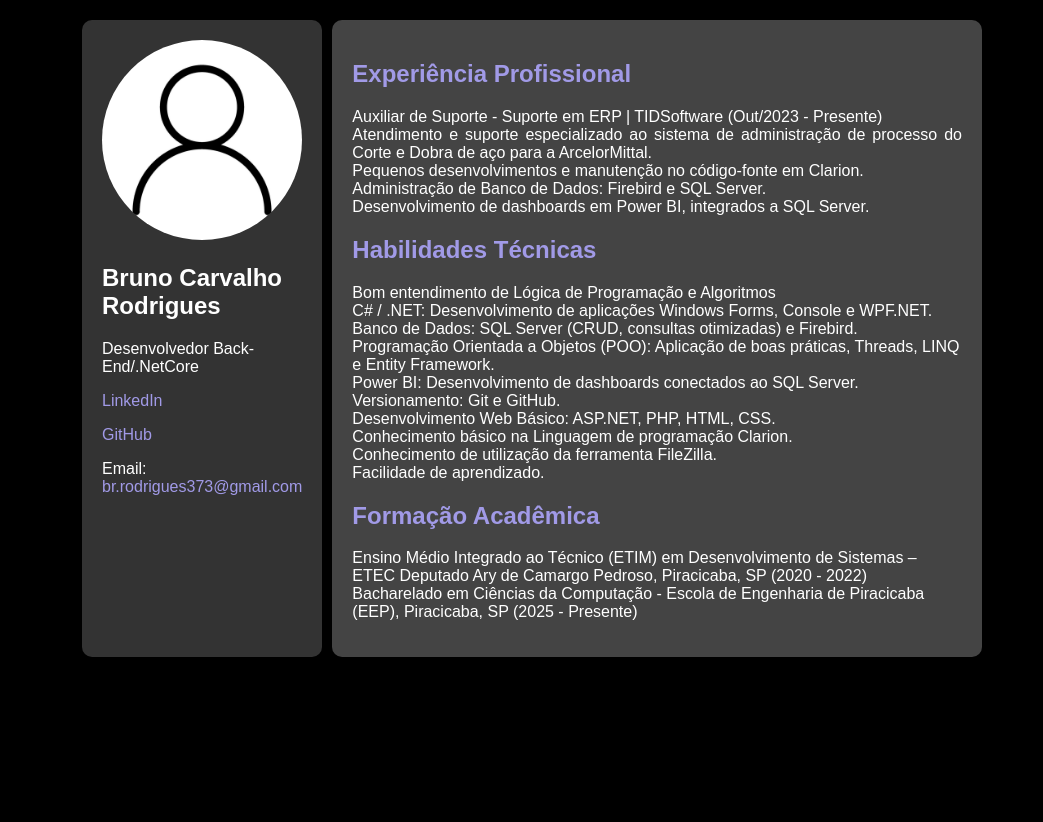
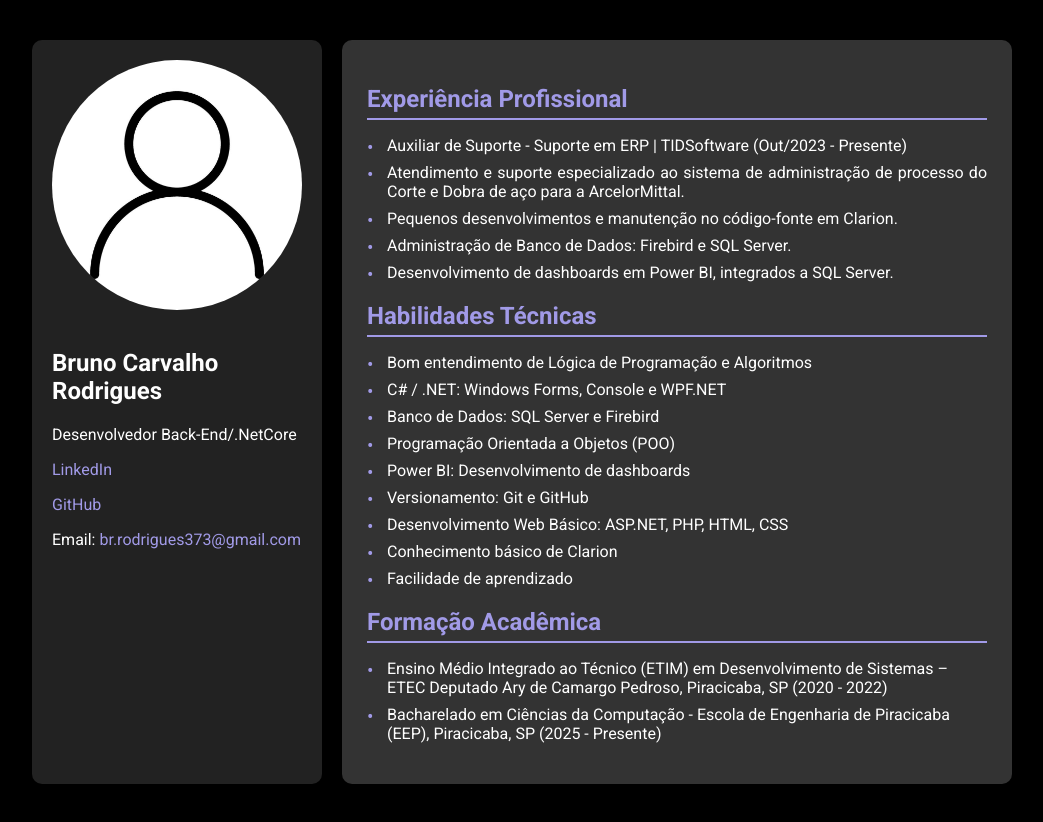
Before and after one commit to bruDRKz/AtividadeWeb, a plain HTML site: page index.html in a window 1280 px wide. Shown: the whole page, without its empty margins (108-1151 px from the left). Before the commit the page ends 800 px from the top, so only its background shows below. Drawn offline with Linux system fonts and the light colour scheme.

Commit message:
Estilização

```diff
--- a/css/styles.css
+++ b/css/styles.css
@@ -1,34 +1,38 @@
 body {
     background-color: black;
     color: white;
-    font-family: Arial, sans-serif;
+    /* font-family: Arial, sans-serif; */
+    font-family: "Roboto", sans-serif;
 }
 
-img{
-    width:100%;
-    border-radius: 250px;
-    margin-right: 20px;
-}
 .container {
     display: flex;
-    width: 100%;
-    max-width: 900px;
-    margin: 20px auto;
+    width: 90%;
+    max-width: 1000px;
+    margin: 40px auto;
+    gap: 20px;
 }
 
 .sidebar {
-    background-color: #333;
-    width: 30%;
+    width: 280px;
+    background-color: #222;
     padding: 20px;
     border-radius: 10px;
+    text-align: left;
 }
 
+.sidebar img {
+    width: 250px;
+    height: 250px;
+    object-fit: cover;
+    border-radius: 50%;
+    margin-bottom: 15px;
+}
 
 .content {
     flex-grow: 1;
-    background-color: #444;
-    padding: 20px;
-    margin-left: 10px;
+    background-color: #333;
+    padding: 25px;
     border-radius: 10px;
 }
 
@@ -36,16 +40,51 @@ img{
 a {
     color: #a19ae7;
     text-decoration: none;
+    transition: 0.9s ease-in-out;
 }
 
-a:hover {
+ a:hover {  /*coloquei pra fazer uma graça quando passar o mouse em cima */
     text-decoration: underline;
+    color: #d4caec;
 }
 
 .content .resume{
     text-align: justify;
 }
 
-.content h2{
-    color: #a19ae7
+.content h2 {
+    color: #a19ae7;
+    font-size: 1.5rem;
+    border-bottom: 2px solid #a19ae7;
+    padding-bottom: 5px;
+    margin-bottom: 15px;
 }
+
+ul {
+    list-style: none;
+    padding-left: 0;
+}
+
+ul li {
+    padding-left: 20px;
+    position: relative;
+    margin-bottom: 8px;
+}
+
+ul li::before {
+    content: "•";
+    color: #a19ae7;
+    font-size: 1.2rem;
+    position: absolute;
+    left: 0;
+    top: 0;
+}
+
+.sidebar, .content {
+    box-shadow: 0px 4px 10px rgba(0, 0, 0, 0.4);
+    transition: transform 0.9s ease-in-out;
+}
+
+.sidebar:hover, .content:hover {
+    transform: translateY(-5px);
+}
--- a/index.html
+++ b/index.html
@@ -4,12 +4,16 @@
     <meta charset="UTF-8">
     <meta name="viewport" content="width=device-width, initial-scale=1.0">
     <link rel="stylesheet" href="./css/styles.css">
+    <link rel="preconnect" href="https://fonts.googleapis.com">
+    <link rel="preconnect" href="https://fonts.googleapis.com">
+<link rel="preconnect" href="https://fonts.gstatic.com" crossorigin>
+<link href="https://fonts.googleapis.com/css2?family=Roboto+Slab:wght@100..900&family=Roboto:ital,wght@0,100..900;1,100..900&display=swap" rel="stylesheet">
     <title>Currículo - Bruno Carvalho Rodrigues</title>
 </head>
 <body>
     <div class="container">
         <aside class="sidebar">
-            <img src="./assets/iconzitos.jpg" alt="">
+            <img src="./assets/iconzitos.jpg" alt="Foto de Perfil">
             <h2>Bruno Carvalho Rodrigues</h2>
             <p>Desenvolvedor Back-End/.NetCore</p>
             <div class="socialmedia">
@@ -23,50 +27,39 @@
             <section class="content">
                 <div class="block1">
                     <h2>Experiência Profissional</h2>
-                    <p class="resume">Auxiliar de Suporte - Suporte em ERP | TIDSoftware (Out/2023 - Presente)<br>
+                    <ul class="resume">
+                       <li>Auxiliar de Suporte - Suporte em ERP | TIDSoftware (Out/2023 - Presente)</li>
 
-                        Atendimento  e suporte especializado ao sistema de administração de processo do Corte e Dobra de aço para a ArcelorMittal. <br>
-
-                        Pequenos desenvolvimentos e manutenção no código-fonte em Clarion. <br>
-
-                        Administração de Banco de Dados: Firebird e SQL Server. <br>
-
-                        Desenvolvimento de dashboards em Power BI, integrados a SQL Server.
-                     </p>
+                        <li>Atendimento  e suporte especializado ao sistema de administração de processo do Corte e Dobra de aço para a ArcelorMittal. </li>
+                        <li>Pequenos desenvolvimentos e manutenção no código-fonte em Clarion.</li>
+                       <li>Administração de Banco de Dados: Firebird e SQL Server.</li>
+                       <li> Desenvolvimento de dashboards em Power BI, integrados a SQL Server.</li>
+                    </ul>
                 </div>
 
                 <div class="skills">
                     <h2>Habilidades Técnicas</h2>
-                    <p class="skillsresume">
-                        Bom entendimento de Lógica de Programação e Algoritmos <br>
+                    <ul class="skillsresume">
+                        <li>Bom entendimento de Lógica de Programação e Algoritmos</li>
+                        <li>C# / .NET: Windows Forms, Console e WPF.NET</li>
+                        <li>Banco de Dados: SQL Server e Firebird</li>
+                        <li>Programação Orientada a Objetos (POO)</li>
+                        <li>Power BI: Desenvolvimento de dashboards</li>
+                        <li>Versionamento: Git e GitHub</li>
+                        <li>Desenvolvimento Web Básico: ASP.NET, PHP, HTML, CSS</li>
+                        <li>Conhecimento básico de Clarion</li>
+                        <li>Facilidade de aprendizado</li>
+                    </ul>
+                </div>
 
-                        C# / .NET: Desenvolvimento de aplicações Windows Forms, Console e WPF.NET. <br>
-
-                        Banco de Dados: SQL Server (CRUD, consultas otimizadas) e Firebird. <br>
-
-                        Programação Orientada a Objetos (POO): Aplicação de boas práticas, Threads, LINQ e Entity Framework. <br>
-
-                        Power BI: Desenvolvimento de dashboards conectados ao SQL Server. <br>
-
-                        Versionamento: Git e GitHub.    <br>
-
-                        Desenvolvimento Web Básico: ASP.NET, PHP, HTML, CSS. <br>
-
-                        Conhecimento básico na Linguagem de programação Clarion.  <br>
-
-                        Conhecimento de utilização da ferramenta FileZilla. <br>
-
-                        Facilidade de aprendizado.  <br>
-                    </p>
-                </div>
 
                 <div class="education">
                     <h2>Formação Acadêmica</h2>
-                    <p>
-                        Ensino Médio Integrado ao Técnico (ETIM) em Desenvolvimento de Sistemas – ETEC Deputado Ary de Camargo Pedroso, Piracicaba, SP (2020 - 2022) <br>
+                    <ul class="eduResume">
+                    <li>Ensino Médio Integrado ao Técnico (ETIM) em Desenvolvimento de Sistemas – ETEC Deputado Ary de Camargo Pedroso, Piracicaba, SP (2020 - 2022)</li>
+                    <li>Bacharelado em Ciências da Computação - Escola de Engenharia de Piracicaba (EEP), Piracicaba, SP (2025 - Presente)</li>
+                   </ul>
 
-                        Bacharelado em Ciências da Computação - Escola de Engenharia de Piracicaba (EEP), Piracicaba, SP (2025 - Presente)  <br>
-                    </p>
                 </div>
 
             </section>
```
